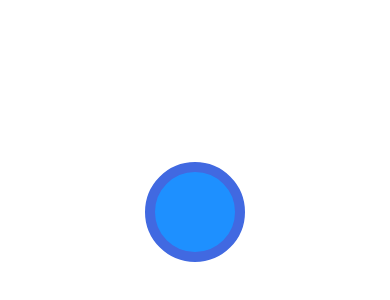
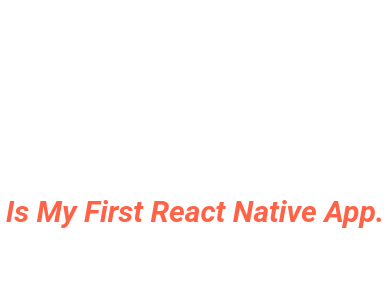
Before and after one commit to nelsonabieno/donewithit, a React Native app: screen / in a window 390 px wide. Shown: the part 210-510 px from the top of the page. Built offline with nearby package versions, Linux system fonts and the light colour scheme.

Commit message:
add text styling

```diff
--- a/App.js
+++ b/App.js
@@ -1,5 +1,5 @@
 import React from 'react';
-import { View } from 'react-native';
+import { View, Text } from 'react-native';
 
 function App(props) {
   return (
@@ -9,16 +9,20 @@ function App(props) {
         justifyContent: "center",
         alignItems: "center",
       }}>
-      <View
+      <Text
         style={{
-          backgroundColor: "dodgerblue",
-          width: 100,
-          height: 100,
-          borderWidth: 10,
-          borderColor: "royalblue",
-          borderRadius: 50,
+          fontFamily: "Roboto",
+          fontSize: 30,
+          fontStyle: "italic",
+          fontWeight: "600",
+          color: "tomato",
+          textTransform: "capitalize",
+          textAlign: "center",
+          lineHeight: "30"
         }}
-        ></View>
+      >
+        I love React Native ❤️! This is my first React Native App. Here is so more text
+      </Text>
     </View>
   );
 }
```
